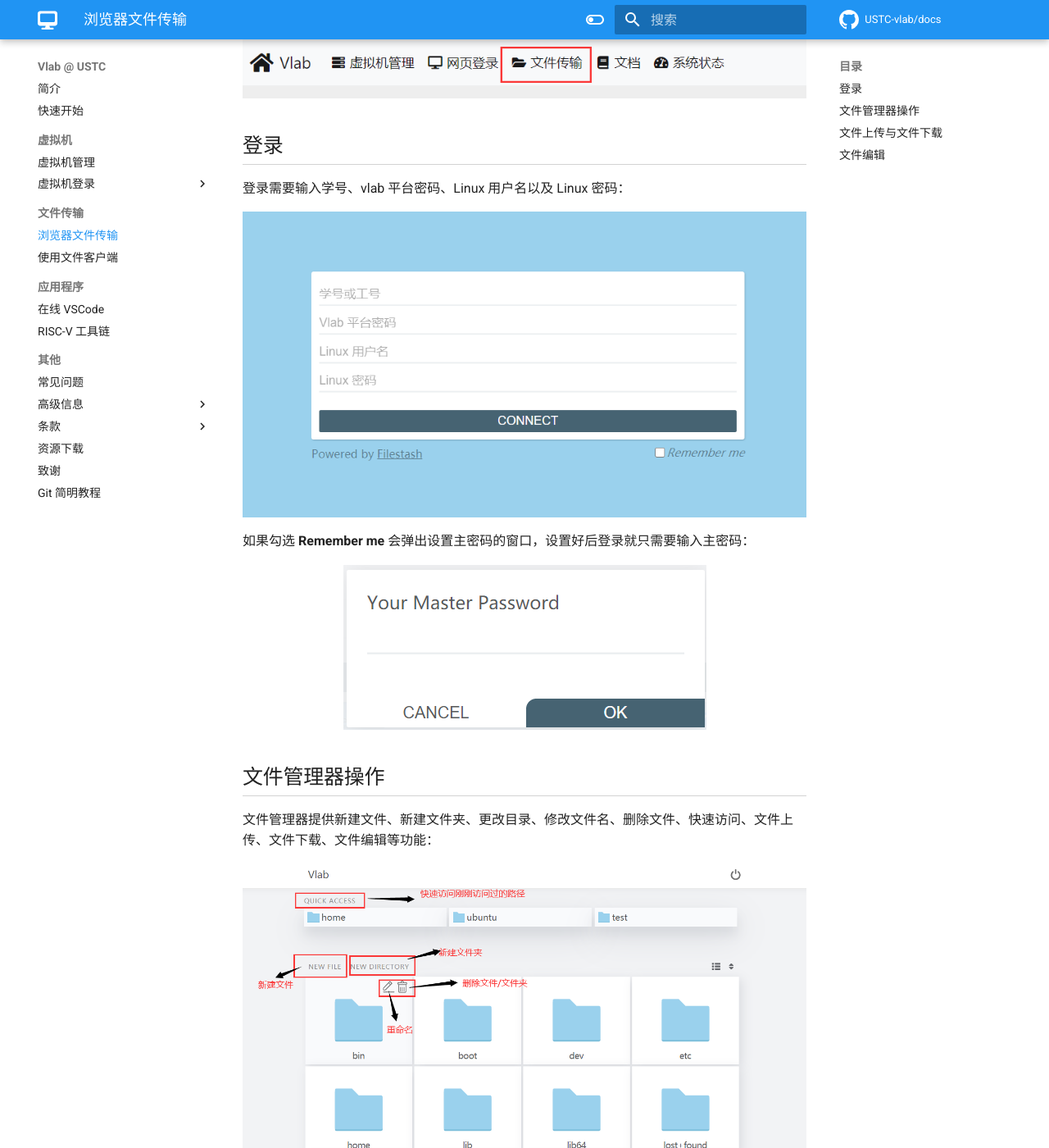
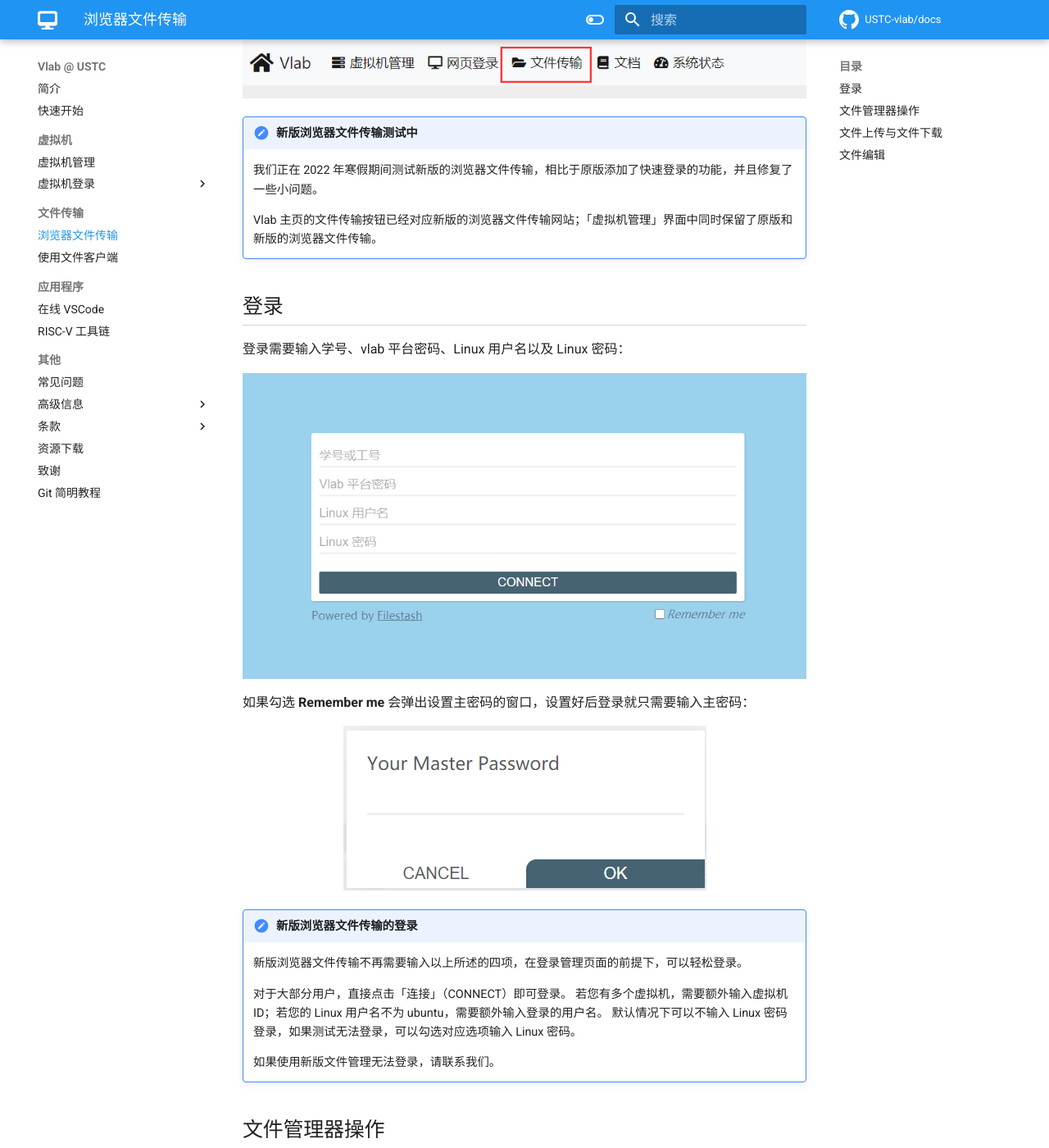
Before and after one commit to USTC-vlab/docs, an MkDocs documentation site: the page built from docs/file/filestash.md, in a window 1280 px wide and 1400 px high, scrolled down 598 px. Shown: the whole window at 82% size. Built offline with MkDocs 1.6.1 and Material for MkDocs 9.7.7, drawn with Linux system fonts in a browser that asks for light colours; comment, search, counter and statistics services are not loaded; some of the changed text lies outside the part shown.

Commit message:
Add new filestash notes

```diff
--- a/docs/file/filestash.md
+++ b/docs/file/filestash.md
@@ -8,6 +8,12 @@ Vlab 支持虚拟机与本机之间的文件传输，在 [vlab 主页](https://v
 
 ![Filestash entry 2](../images/filestash-entry2.png)
 
+!!! note "新版浏览器文件传输测试中"
+
+    我们正在 2022 年寒假期间测试新版的浏览器文件传输，相比于原版添加了快速登录的功能，并且修复了一些小问题。
+
+    Vlab 主页的文件传输按钮已经对应新版的浏览器文件传输网站；「虚拟机管理」界面中同时保留了原版和新版的浏览器文件传输。
+
 ## 登录
 
 登录需要输入学号、vlab 平台密码、Linux 用户名以及 Linux 密码：
@@ -17,6 +23,16 @@ Vlab 支持虚拟机与本机之间的文件传输，在 [vlab 主页](https://v
 如果勾选 **Remember me** 会弹出设置主密码的窗口，设置好后登录就只需要输入主密码：
 
 ![Filestash login remember me](../images/filestash-login-rememberme.png)
+
+!!! note "新版浏览器文件传输的登录"
+
+    新版浏览器文件传输不再需要输入以上所述的四项，在登录管理页面的前提下，可以轻松登录。
+
+    对于大部分用户，直接点击「连接」（CONNECT）即可登录。
+    若您有多个虚拟机，需要额外输入虚拟机 ID；若您的 Linux 用户名不为 ubuntu，需要额外输入登录的用户名。
+    默认情况下可以不输入 Linux 密码登录，如果测试无法登录，可以勾选对应选项输入 Linux 密码。
+
+    如果使用新版文件管理无法登录，请联系我们。
 
 ## 文件管理器操作
 
@@ -39,3 +55,7 @@ Vlab 支持虚拟机与本机之间的文件传输，在 [vlab 主页](https://v
 对于文本文件，在网页端文件管理器点击需要编辑的文件，可进入网页端编辑器进行编辑并保存：
 
 ![Filestash text edit](../images/filestash-edit.png)
+
+!!! note "新版浏览器文件传输的对在线文件编辑的大小限制"
+
+    若文件大小大于 16 MiB，则会直接显示下载选项。
```
